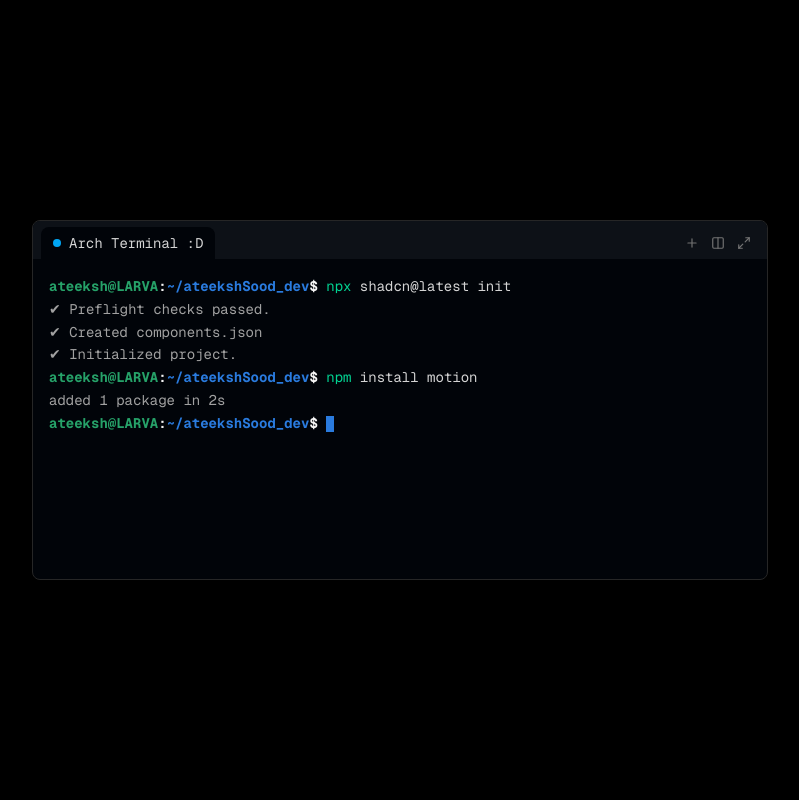
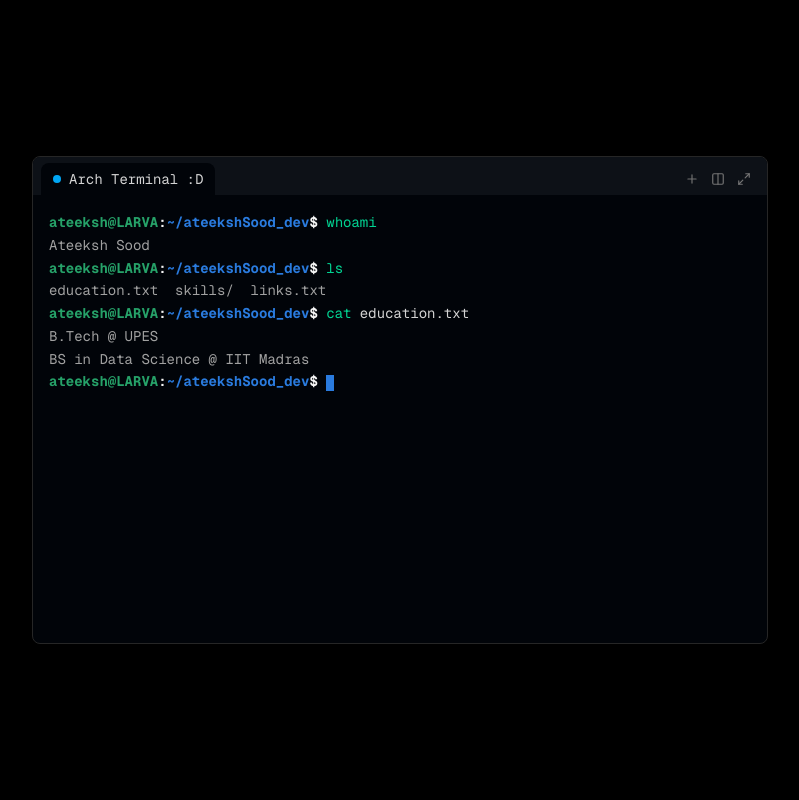
Before and after one commit to ateekshSood/ateekshsood.dev, a Next.js app: page / in a window 1280 px wide. Shown: the top 800 px of the page, without its empty margins (240-1039 px from the left). Built offline with nearby package versions, Linux system fonts and the light colour scheme.

Commit message:
updated the information

```diff
--- a/components/terminal-demo.tsx
+++ b/components/terminal-demo.tsx
@@ -10,19 +10,28 @@ export default function TerminalDemo() {
         <section className="relative flex min-h-svh w-full items-center justify-center">
             <Terminal
                 commands={[
-                    "npx shadcn@latest init",
-                    "npm install motion",
-                    "npx shadcn@latest add button card",
-                    "Term Deez Nuts",
+                    "whoami",
+                    "ls",
+                    "cat education.txt",
+                    "ls skills/",
+                    "cat links.txt",
                 ]}
                 outputs={{
-                    0: [
-                        "✔ Preflight checks passed.",
-                        "✔ Created components.json",
-                        "✔ Initialized project.",
+                    0: ["Ateeksh Sood"],
+                    1: ["education.txt  skills/  links.txt"],
+                    2: [
+                        "B.Tech @ UPES",
+                        "BS in Data Science @ IIT Madras",
                     ],
-                    1: ["added 1 package in 2s"],
-                    2: ["✔ Done. Installed button, card."],
+                    3: [
+                        "python  pytorch  scikit-learn  pandas  fastapi  flask",
+                        "react  vue2  docker  java  c",
+                    ],
+                    4: [
+                        "github    github.com/ateekshSood",
+                        "linkedin  linkedin.com/in/ateeksh-sood-62b5aa2a3",
+                        "email     ateekshsood@gmail.com",
+                    ],
                 }}
                 typingSpeed={45}
                 delayBetweenCommands={1000}
--- a/components/ui/terminal.tsx
+++ b/components/ui/terminal.tsx
@@ -528,7 +528,7 @@ export function Terminal({
                 {/* Terminal Content */}
                 <div
                     ref={contentRef}
-                    className="no-visible-scrollbar h-80 overflow-y-auto p-4 font-mono"
+                    className="no-visible-scrollbar h-112 overflow-y-auto p-4 font-mono"
                 >
                     {lines.map((line, i) => (
                         <div
```
